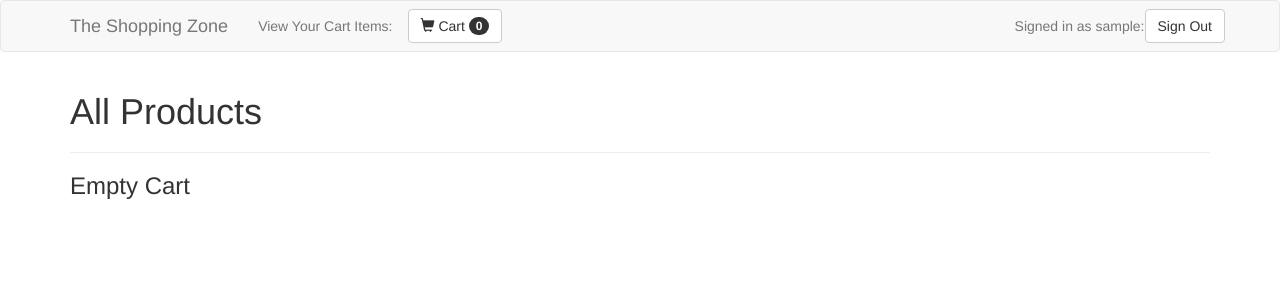
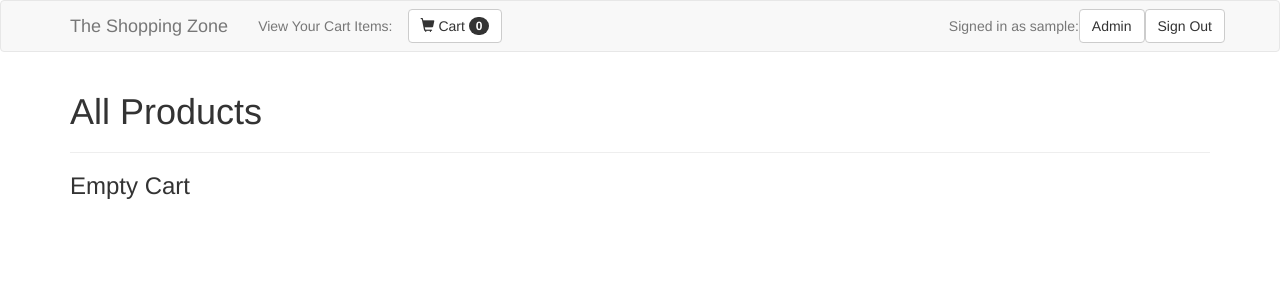
Before and after one commit to jbolton-student/century-csci2006, a PHP site: page /cart_show.php in a window 1280 px wide. Shown: the top 300 px of the page. Run offline with PHP 8.4, Linux system fonts and the light colour scheme; the visitor is signed in with stand-in values (Sample User, id 1); a stand-in replaces the project's code that opens the database connection; some libraries are stand-ins or nearby versions.

Commit message:
added another 'admin' button

```diff
--- a/cart_show.php
+++ b/cart_show.php
@@ -72,6 +72,7 @@ function getAllProducts() {
 
           <!-- <button type="button" style="margin-left:10px" class="btn btn-default navbar-btn navbar-right">Sign Out</button> -->
           <a href="logout.php" class="btn btn-default navbar-btn navbar-right">Sign Out</a>
+          <a href="admin/productUpdate.php" class="btn btn-default navbar-btn navbar-right">Admin</a>
           <p class="navbar-text navbar-right">Signed in as <?php echo getUsername();?>: </p>
         </div>
       </nav>
```
